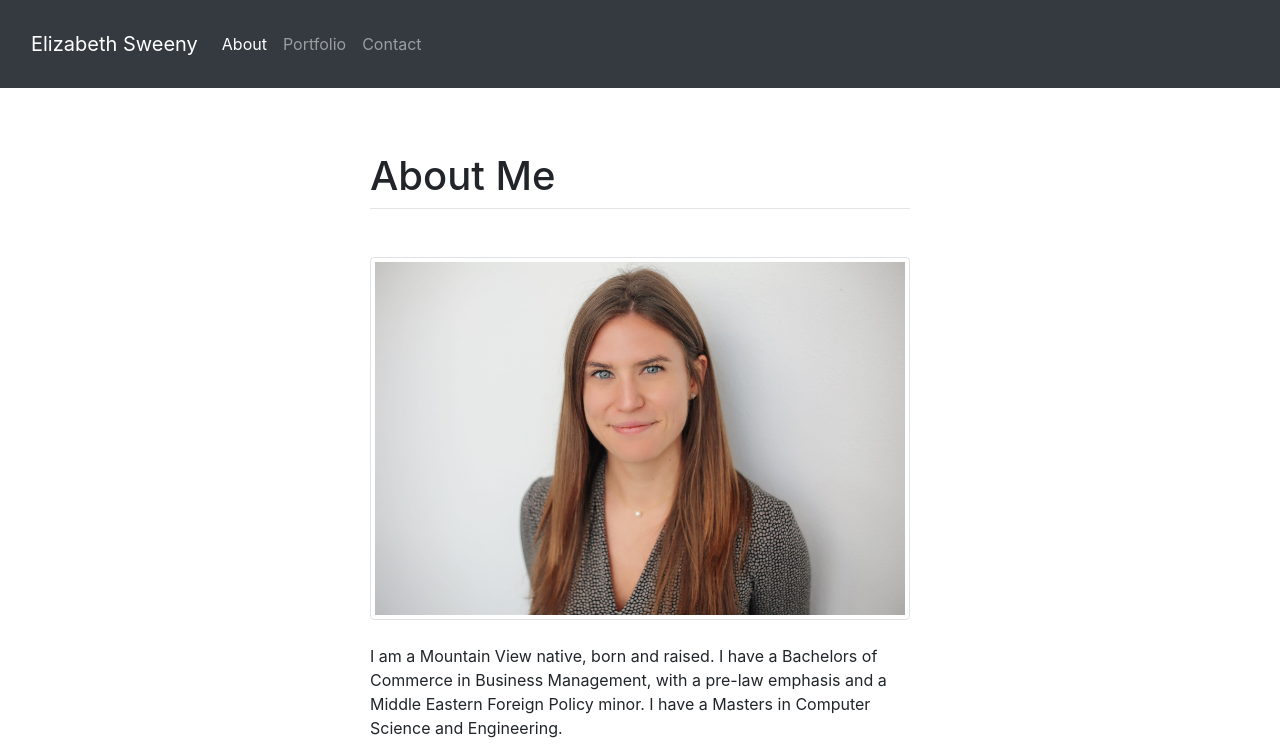
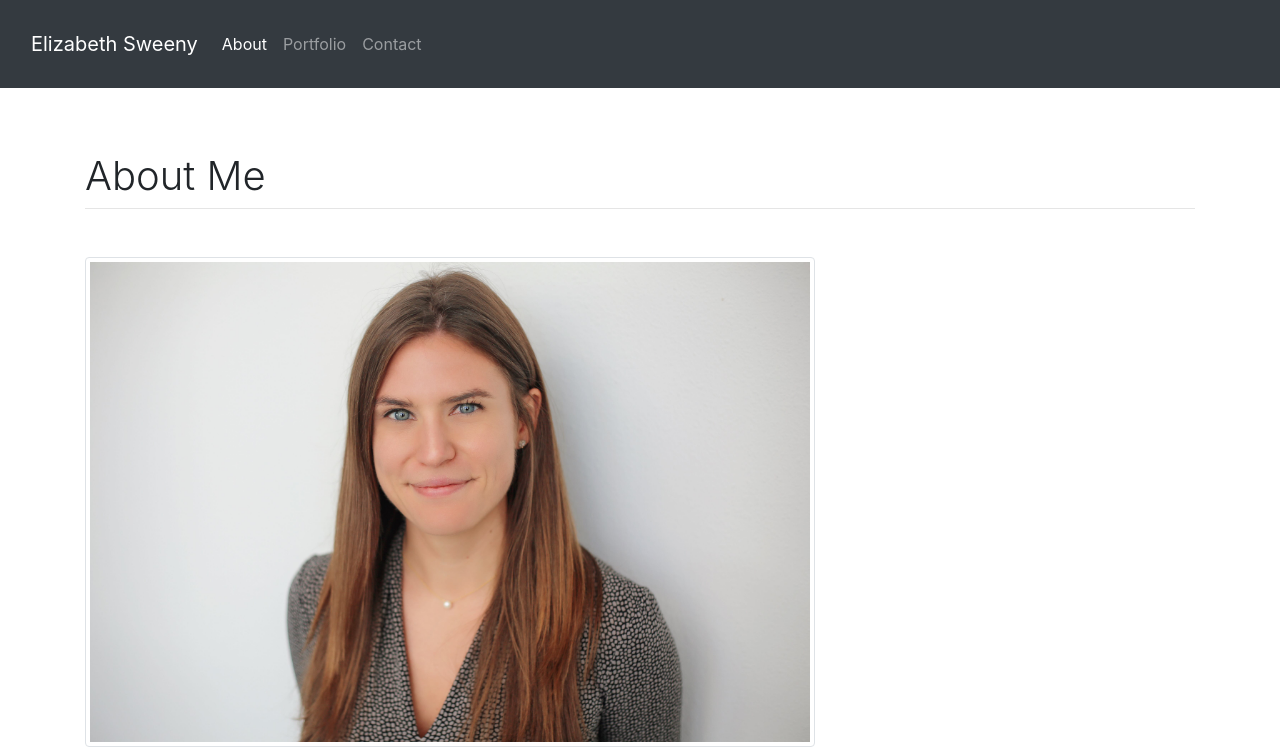
Before and after one commit to elizabethsweeny/bootstrapPortfolio, a plain HTML site: page index.html in a window 1280 px wide. Shown: the top 753 px of the page. Drawn offline with nearby package versions, Linux system fonts and the light colour scheme.

Commit message:
Minor layout changes to column sizes.

```diff
--- a/index.html
+++ b/index.html
@@ -32,27 +32,16 @@
         <!-- About Me -->
         <main class="container-fluid py-3 flex-fill">
                 <div class="container">
-            <div class="row">
-                <div class="col-3"></div>
-                <div class="col-6">
-                    <br>
-                    <h1>About Me</h1>
+                    <h1 class="font-weight-light text-center text-lg-left mt-4 mb-0">About Me</h1>
                     <hr class="mt-2 mb-5">
-                </div>
-            </div>
-            <div class="row">
-                <div class="col-3"></div>
-                <div class="col-6">
+                    <div class="row text-center text-lg-left">
+                        <div class="col-lg-8 col-md-8 col-12">
                                 <img src="assets/images/elizabeth_sm_headshot.jpg" class="img-thumbnail" alt="Elizabeth Sweeny">
                                 <br><br>
                                 <p>I am a Mountain View native, born and raised. I have a Bachelors of Commerce in Business Management, with a pre-law emphasis and a Middle Eastern Foreign Policy minor. I have a Masters in Computer Science and Engineering.</p>
-
                                 <p>I am currently a Product Manager on the Chrome Web Platform team, with a focus on Developer Insights. Most recently, I was Director of Corporate Innovation at GSVlabs, and Director of Programs and Partnerships for the Frugal Innovation Hub at Santa Clara University. I still teach a graduate engineering course 'Engineering for the Developing World,' every Fall quarter at Santa Clara University</p>
-
                                 <p>I am taking this bootcamp to ensure that I can be better at my job, and empathize with developer needs far more deeply.</p>
-
                         </div>
-                <div class="col-3"></div>
                     </div>
                     </main>
                     <br>
```
Also changed, not shown: contact.html (+1 -3 lines). Lines whose indentation alone changed are shown as unchanged.
